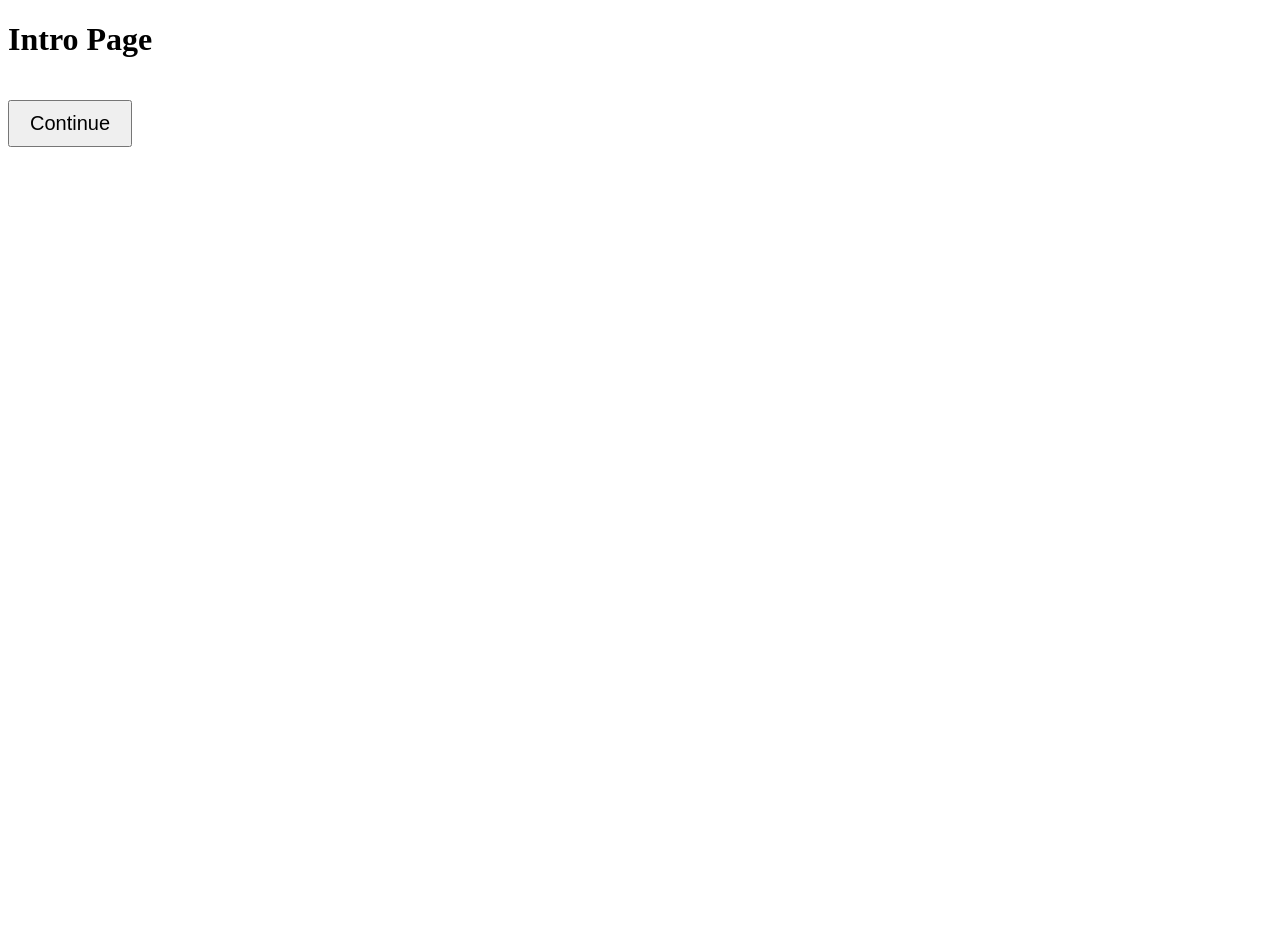
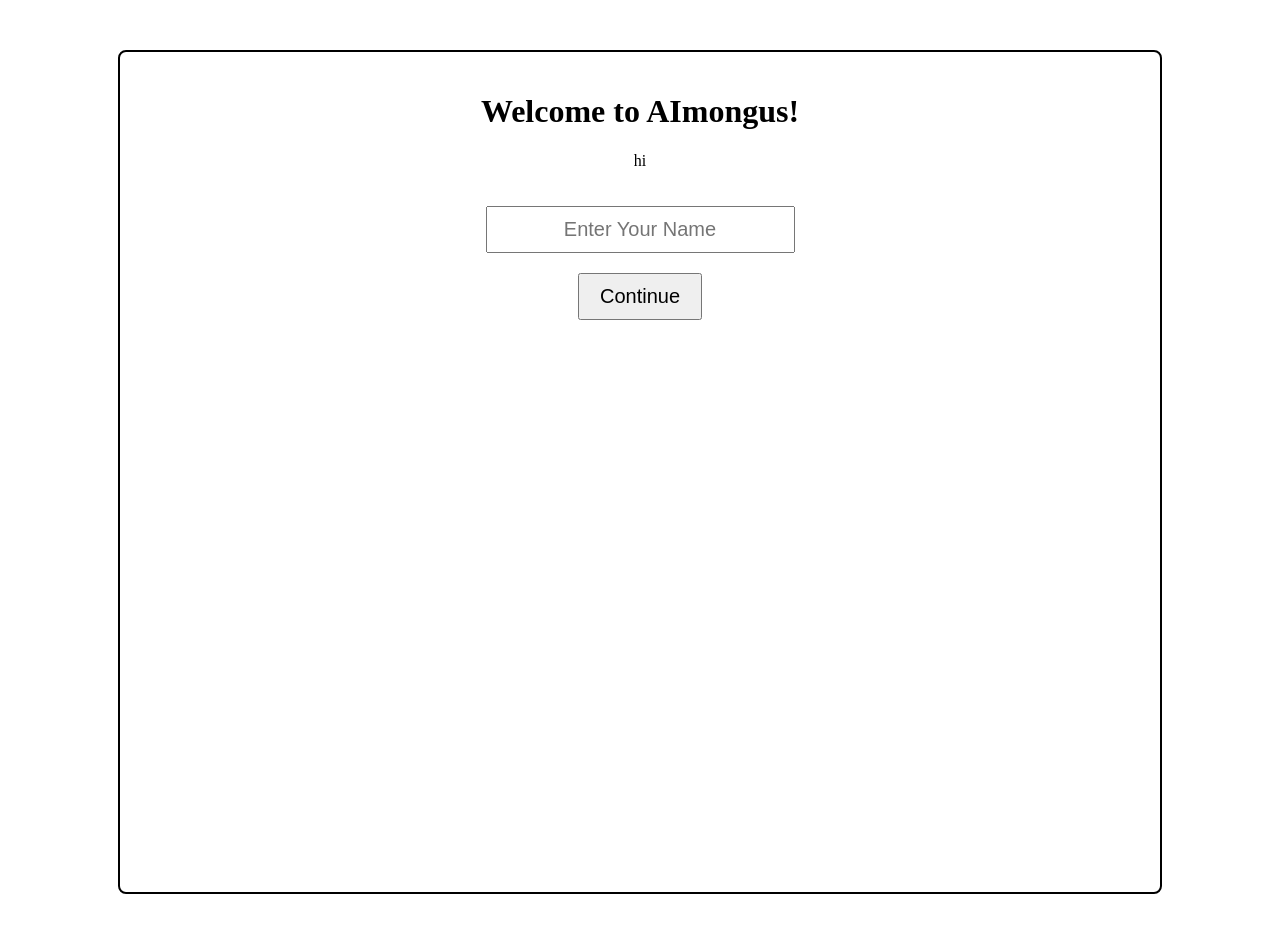
Before and after one commit to Scratch-Team-Axolotl/axolotl-scratch-project, a React app: page /intro in a window 1280 px wide. Shown: the top 932 px of the page. Before the commit the page ends 800 px from the top, so only its background shows below. Built offline with nearby package versions, Linux system fonts and the light colour scheme.

Commit message:
added box and name input to intro page

```diff
--- a/client/components/IntroPage.jsx
+++ b/client/components/IntroPage.jsx
@@ -1,20 +1,50 @@
 import React from 'react';
 import { useNavigate } from 'react-router-dom';
+import { useState, useEffect } from 'react';
 
 const IntroPage = () => {
   const navigate = useNavigate();
 
+  const [username, setUsername] = useState('');
+  const instructionString = '';
+  const tipString = '';
+
   return (
-    <div>
-      <h1>Intro Page</h1>
+    <div
+      style={{
+        border: '2px solid black',
+        padding: '20px',
+        borderRadius: '8px',
+        width: '1000px',
+        height: '800px',
+        margin: '50px auto',
+        backgroundColor: 'white',
+        textAlign: 'center',
+      }}
+    >
+      <h1>Welcome to AImongus!</h1>
+      <p>hi</p>
+      <input
+        type='text'
+        placeholder='Enter Your Name'
+        value={username}
+        onChange={(e) => setUsername(e.target.value)}
+        style={{
+          fontSize: '20px',
+          padding: '10px 20px',
+          marginTop: '20px',
+          textAlign: 'center',
+        }}
+      />
       <div>
         <button
           onClick={() => navigate('/level1')}
+          //want to save username to leaderboard when we click continue
           style={{ fontSize: '20px', padding: '10px 20px', marginTop: '20px' }}
         >
           Continue
         </button>
-      </div>{' '}
+      </div>
     </div>
   );
 };
```
